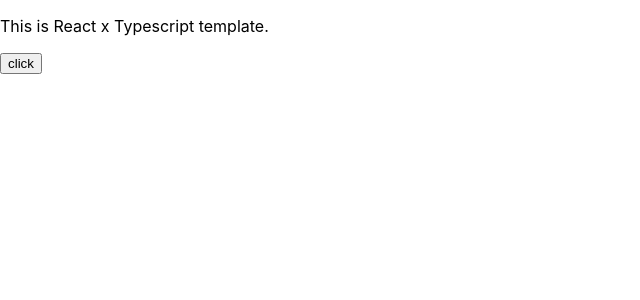
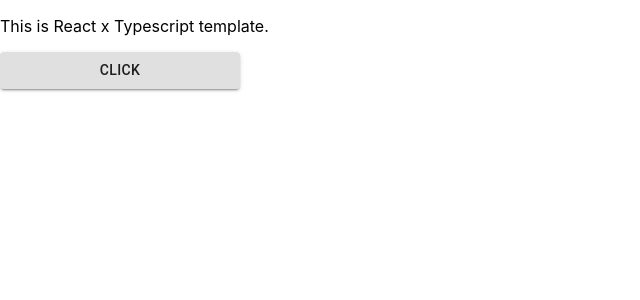
Before and after one commit to tocomi/react-typescript-boilerplate, a React (Create React App) app: page / in a window 1280 px wide. Shown: the top 300 px of the page, without its empty margins (0-640 px from the left). Built offline with nearby package versions, Linux system fonts and the light colour scheme.

Commit message:
feat: use material-ui

```diff
--- a/package.json
+++ b/package.json
@@ -29,6 +29,7 @@
     ]
   },
   "dependencies": {
+    "@material-ui/core": "^4.11.3",
     "@testing-library/jest-dom": "^5.11.4",
     "@testing-library/react": "^11.1.0",
     "@testing-library/user-event": "^12.1.10",
@@ -39,10 +40,12 @@
     "react": "^17.0.2",
     "react-dom": "^17.0.2",
     "react-scripts": "4.0.3",
+    "styled-components": "^5.2.3",
     "typescript": "^4.1.2",
     "web-vitals": "^1.0.1"
   },
   "devDependencies": {
+    "@types/styled-components": "^5.1.9",
     "@typescript-eslint/eslint-plugin": "^4.22.0",
     "@typescript-eslint/parser": "^4.22.0",
     "eslint": "^7.24.0",
--- a/src/App.tsx
+++ b/src/App.tsx
@@ -11,7 +11,7 @@ const App = () => {
         <p>This is React x Typescript template.</p>
       </header>
       <main>
-        <BaseButton label="click" onClick={handleClick} />
+        <BaseButton label="click" onClick={handleClick} width={240} />
       </main>
     </div>
   );
--- a/src/components/atoms/BaseButton.tsx
+++ b/src/components/atoms/BaseButton.tsx
@@ -1,12 +1,23 @@
+import { Button } from '@material-ui/core';
 import React from 'react';
+import styled from 'styled-components';
 
 type BaseButtonProps = {
   label: string;
   onClick: () => void;
+  width: number;
 };
 
-const BaseButton: React.VFC<BaseButtonProps> = ({ label, onClick }) => {
-  return <button onClick={onClick}>{label}</button>;
+const BaseButton: React.VFC<BaseButtonProps> = ({ label, onClick, width }) => {
+  return (
+    <StyledButton width={width} variant="contained" onClick={onClick}>
+      {label}
+    </StyledButton>
+  );
 };
 
+const StyledButton = styled(Button)<{ width: number }>`
+  width: ${(props) => props.width}px;
+`;
+
 export default React.memo(BaseButton);
```
Also changed, not shown: 1 other file (tests, documents, lock files or other folders).
